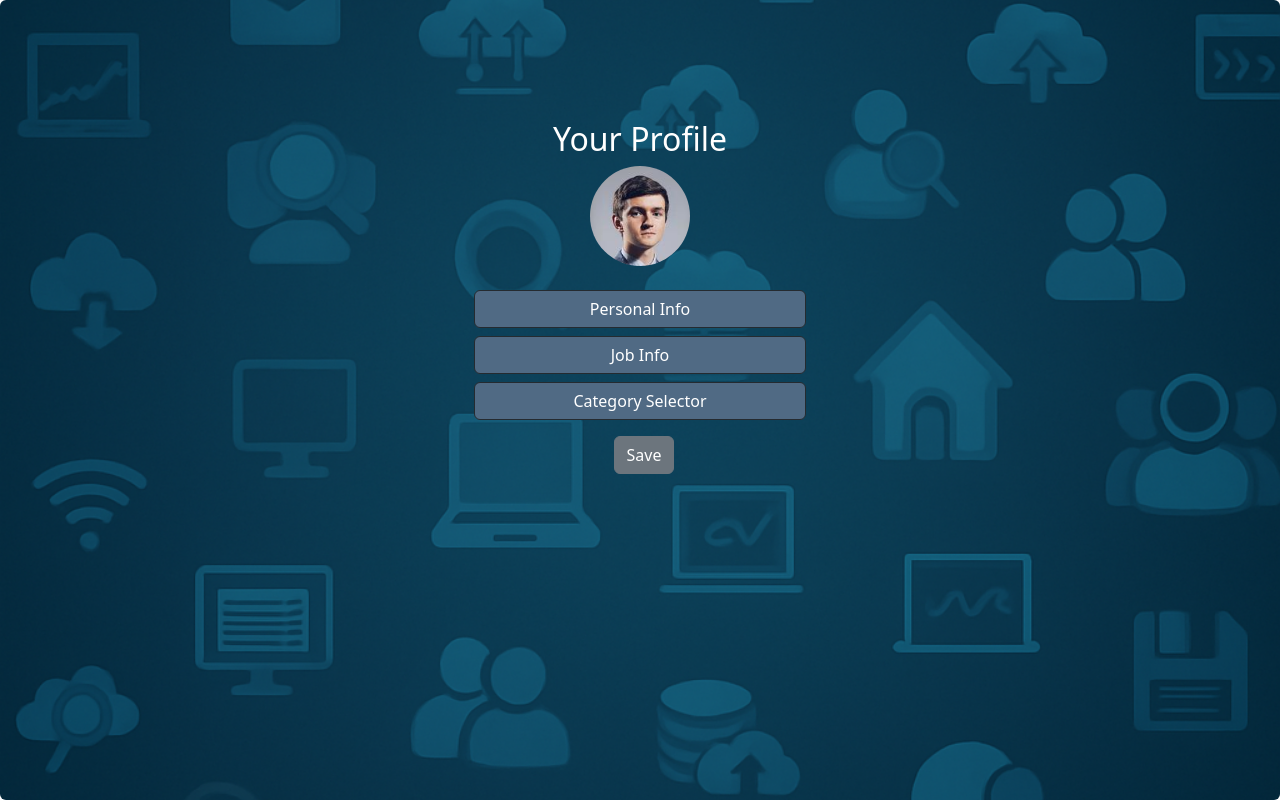
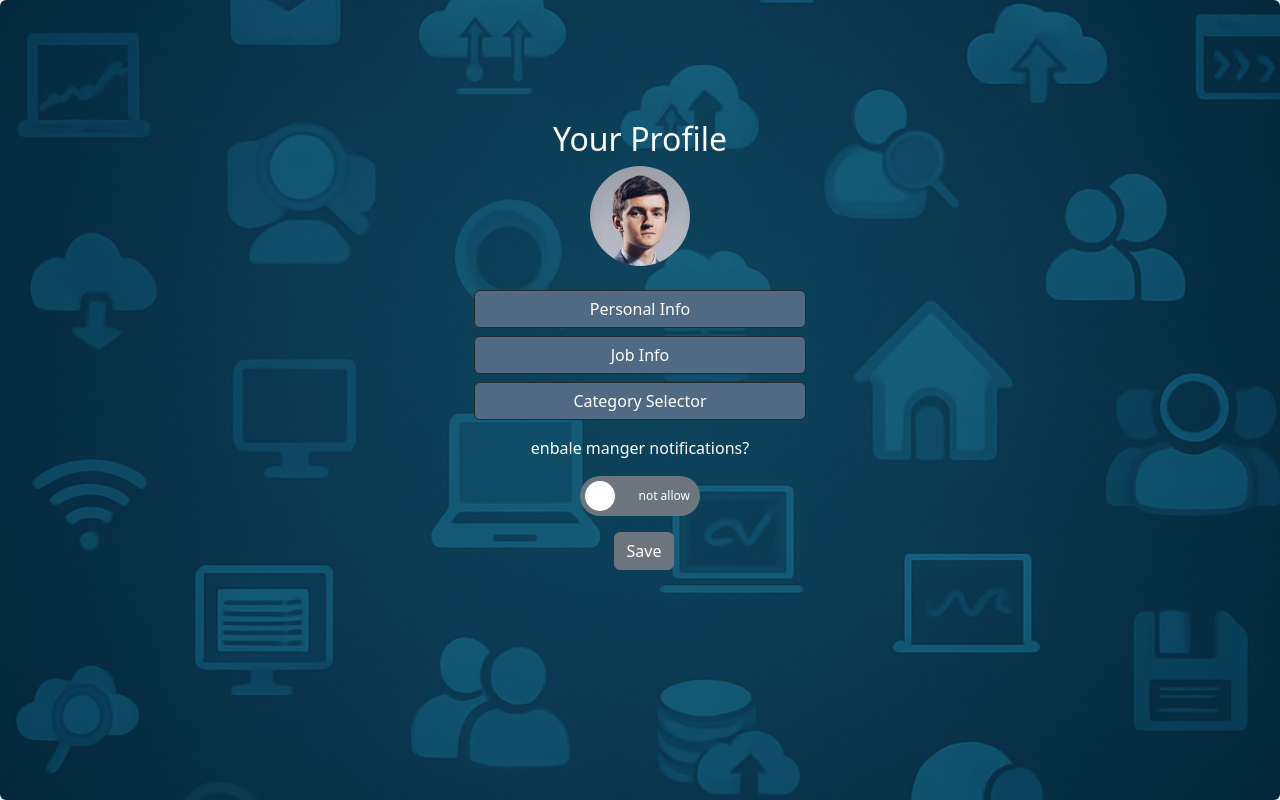
Before and after one commit to aviya1221/spintGroup4-cli, a React (Vite) app: page /user/profile in a window 1280 px wide. Built offline with nearby package versions, Linux system fonts and the light colour scheme.

Commit message:
agree btn

```diff
--- a/src/userComp/UserScreen.jsx
+++ b/src/userComp/UserScreen.jsx
@@ -4,6 +4,7 @@ import PersonalInfo     from "./PersonalInfo";
 import JobInfo          from "./JobInfo";
 import CategorySelector from "./CategorySelector";
 import SaveButton       from "./SaveButton.jsx";
+import AgreeButton from "./userButtons/AgreeButton.jsx";
 
 
 export default function UserScreen() {
@@ -118,7 +119,9 @@ export default function UserScreen() {
                 </NavBtn>
               </div>
 
-              <div className="d-flex justify-content-around align-items-center mt-3">
+              <div className="d-flex flex-column justify-content-around align-items-center mt-3">
+                <p>enbale manger notifications?</p>
+                <AgreeButton/>
                 <SaveButton getValues={getValues} />
               </div>
             </div>
--- a/src/userComp/userButtons/AgreeButton.jsx
+++ b/src/userComp/userButtons/AgreeButton.jsx
@@ -17,6 +17,7 @@ export default function AgreeButton() {
     transition: 'background-color 0.3s',
     boxSizing: 'border-box',
     fontSize: '12px',
+    marginBottom:"1rem"
   };
 
   const textStyle = {
```
